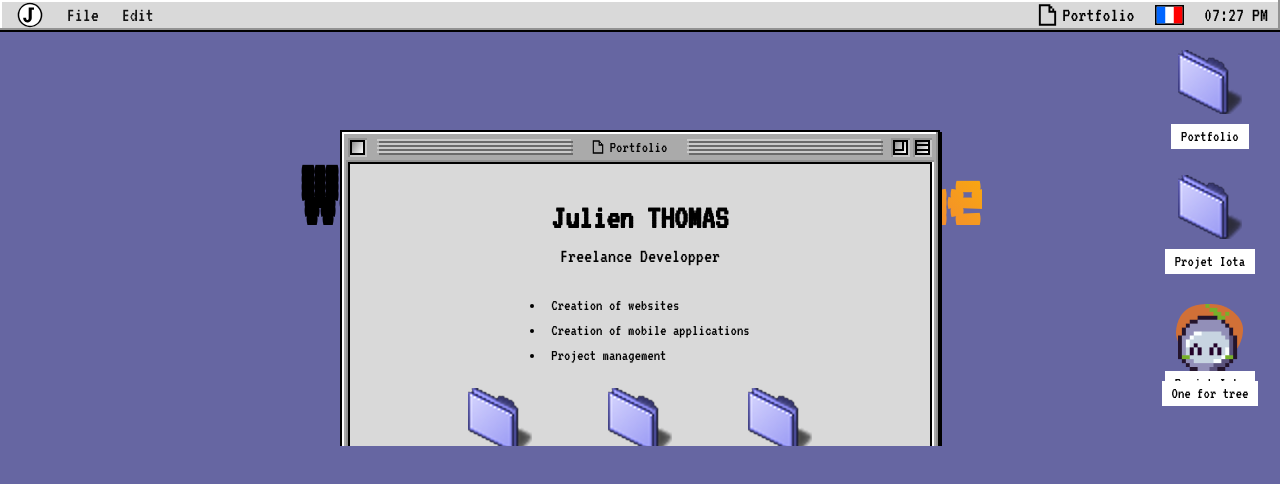
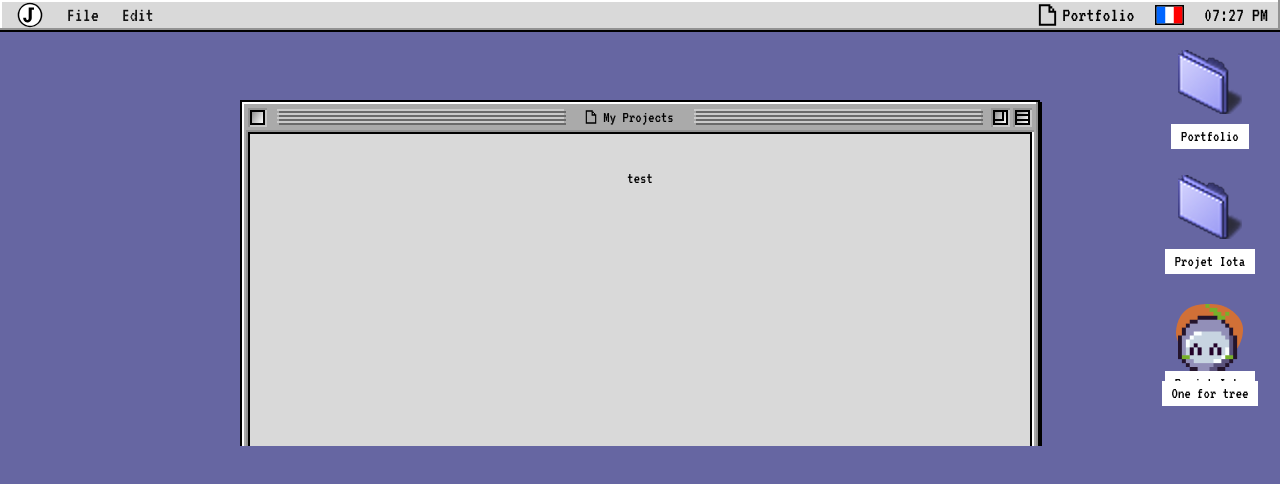
Before and after one commit to juthomas/Portfolio-Mac9.1, a Next.js app: page / in a window 1280 px wide. Shown: the top 484 px of the page. Built offline with nearby package versions, Linux system fonts and the light colour scheme.

Commit message:
[ADD] Project Page

```diff
--- /dev/null
+++ b/Windows/ProjectsWindow/ProjectsWindow.tsx
@@ -0,0 +1,15 @@
+import Image from 'next/image';
+import { Box, Flex, List, Space, Text, Title } from '@mantine/core';
+import DraggableShortcut from '@/components/DraggableShortcut/DraggableShortcut';
+import juthomasPicture from '@/assets/juthomas-picture.png';
+import classes from '@/styles/theme.module.css';
+
+export default function ProjectsWindow(): JSX.Element {
+  return (
+    <Flex direction="column" align="center" h="100%">
+      <Flex direction="column" align="center" h="100%" w="100%" pt="xl" maw="650px">
+        test
+      </Flex>
+    </Flex>
+  );
+}
--- a/components/WindowsManager/WindowsManager.tsx
+++ b/components/WindowsManager/WindowsManager.tsx
@@ -7,6 +7,7 @@ import Desktop from '../Desktop/Desktop';
 import useWindowDimensions from '@/hooks/useWindowDImensions';
 import MainWindow from '@/Windows/MainWindow/MainWindow';
 import ProfileWindow from '@/Windows/ProfileWindow/ProfileWindow';
+import ProjectsWindow from '@/Windows/ProjectsWindow/ProjectsWindow';
 
 interface windowsType {
   id: string;
@@ -48,7 +49,7 @@ export default function WindowsManager() {
     },
     {
       id: 'projects',
-      content: <>cc 3</>,
+      content: <ProjectsWindow />,
       title: 'My Projects',
       maximized: false,
       size: { height: 900, width: 800 },
@@ -80,7 +81,7 @@ export default function WindowsManager() {
 
   useEffect(() => {
     const updatedWindowsList = windowsList
-      .filter((elem) => ['main'].includes(elem.id))
+      .filter((elem) => ['main', 'projects'].includes(elem.id))
       .map((elem) => {
         const tmp = { ...elem };
         if (tmp.coordinates.x === 'center') {
```
